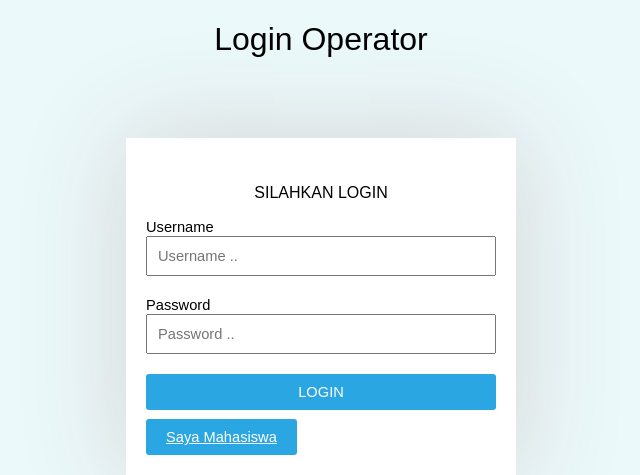
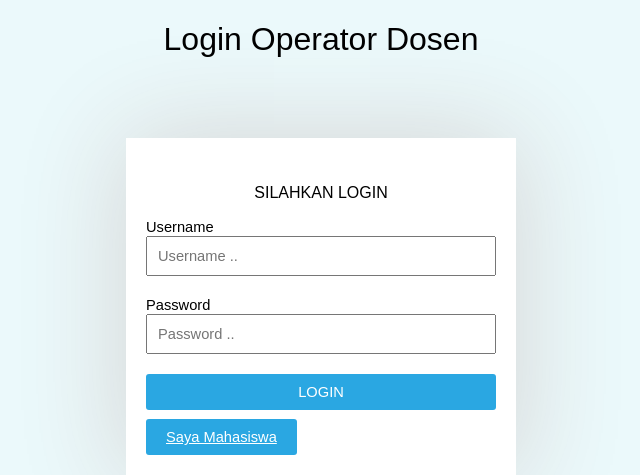
Before and after one commit to kuriyantoadi/latihan-sqlmap, a PHP site: page /index.php in a window 1280 px wide. Shown: the top 475 px of the page, without its empty margins (319-959 px from the left). Run offline with PHP 8.4, Linux system fonts and the light colour scheme.

Commit message:
update 19 desember 2020,

```diff
--- a/index.php
+++ b/index.php
@@ -6,7 +6,7 @@
 </head>
 <body>
 
-	<h1>Login Operator</h1>
+	<h1>Login Operator Dosen</h1>
 
 	<?php
 	if(isset($_GET['pesan'])){
```
